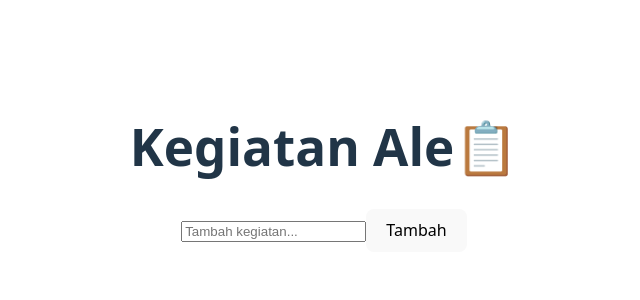
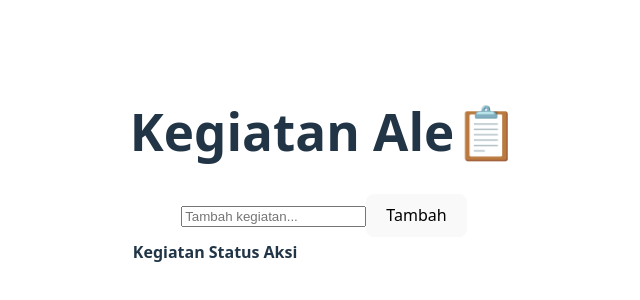
Before and after one commit to alee29/32-pbk-uts-233510663, a Vue app: page / in a window 1280 px wide. Shown: the part 232-532 px from the top of the page, without its empty margins (316-956 px from the left). Built offline with nearby package versions, Linux system fonts and the light colour scheme.

Commit message:
User Dapat menambahkan kegiatan baru

```diff
--- a/src/App.vue
+++ b/src/App.vue
@@ -76,6 +76,24 @@ import { ref, computed } from 'vue'
         <input v-model="newTask" @keyup.enter="addTask" placeholder="Tambah kegiatan..." />
         <button @click="addTask">Tambah</button>
       </div>
+      <table class="task-list">
+      <thead>
+        <tr>
+          <th>Kegiatan</th>
+          <th>Status</th>
+          <th>Aksi</th>
+        </tr>
+      </thead>
+      <tbody>
+        <tr v-for="(task, index) in tasks" :key="index" :class="{ done: task.done }">
+          <td :class="{ done: task.done }">{{ task.text }}</td>
+
+          <td>
+            <button @click="deleteTask(index)">❌</button>
+          </td>
+        </tr>
+      </tbody>
+    </table>
 </div>
 </template>
 
```
